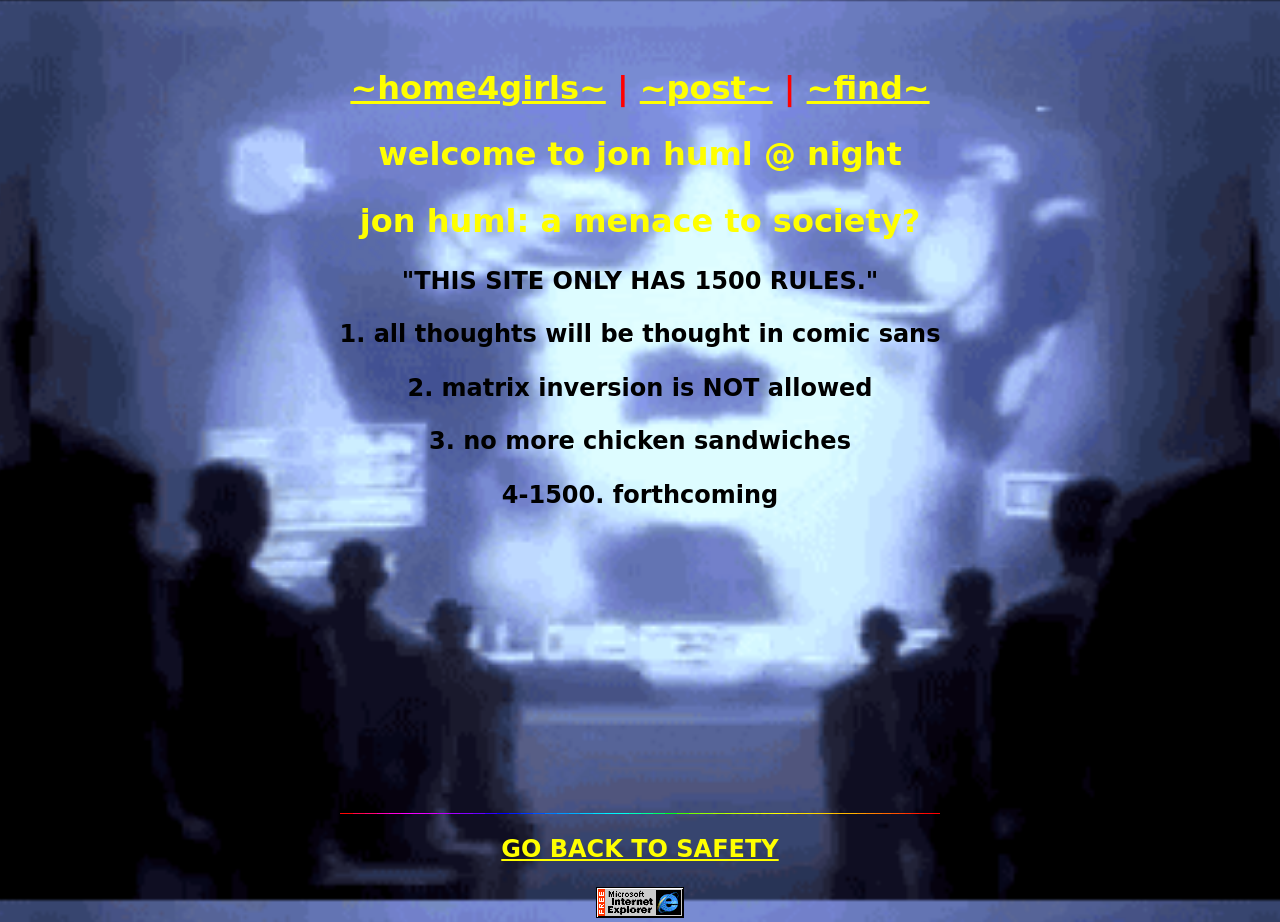
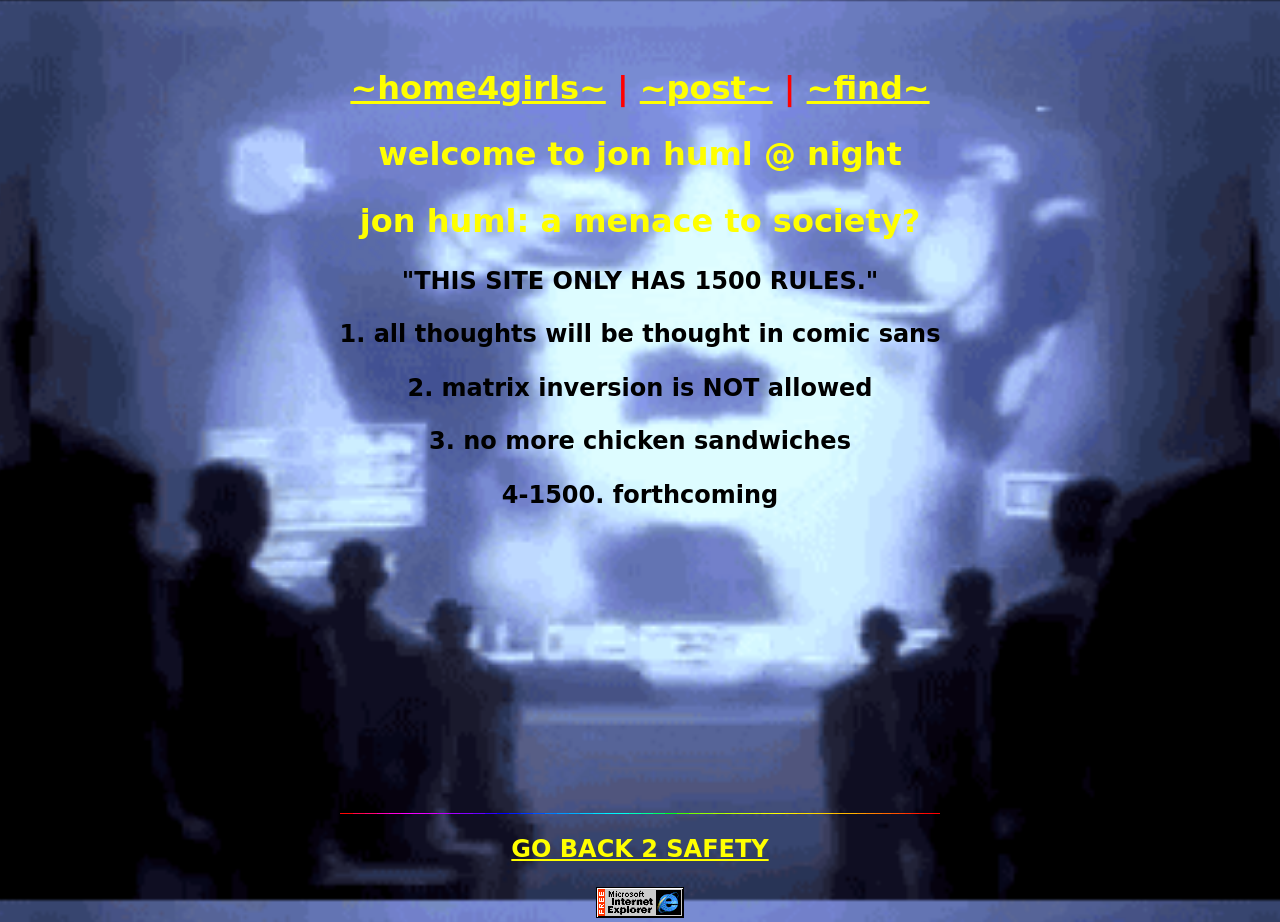
Before and after one commit to 00jrh00/00jrh00.github.io, a Jekyll site: the page built from index.markdown, in a window 1280 px wide. Built offline with Jekyll 4.4.1, drawn with Linux system fonts in a browser that asks for light colours.

Commit message:
Update home.html

```diff
--- a/_layouts/home.html
+++ b/_layouts/home.html
@@ -21,7 +21,7 @@
 <div class="space"></div>
 <footer id="footer">
 <img src="../assets/images/home/bar.gif">
-<h2><a href="http://jonhuml.com">GO BACK TO SAFETY</a></h2>
+<h2><a href="http://jonhuml.com">GO BACK 2 SAFETY</a></h2>
 <span><img src="../assets/images/home/windows.gif"></span>
 </footer>
 </div>
```
